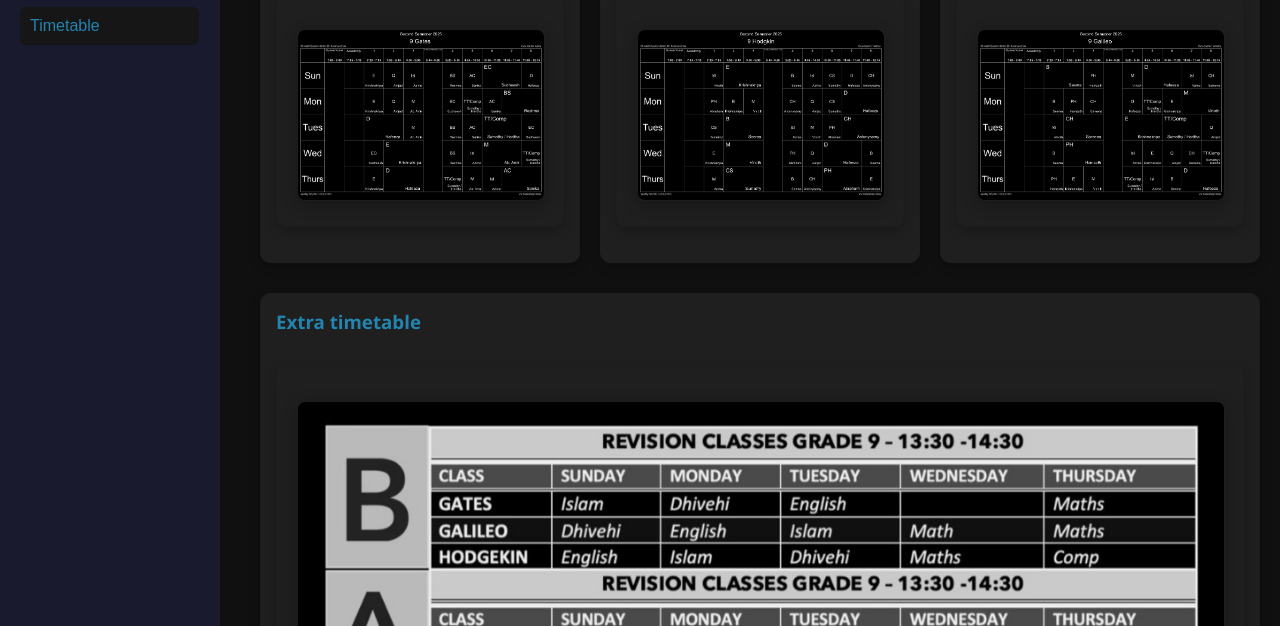
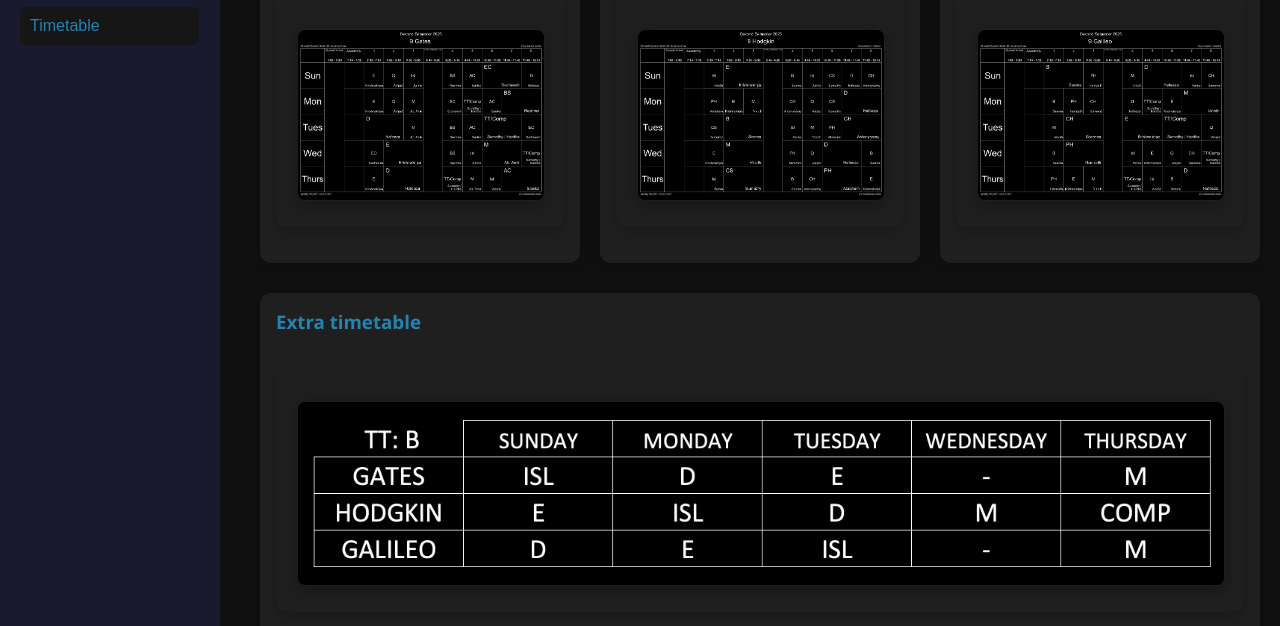
Before and after one commit to vixxerrz/hodgkin, a plain HTML site: page timetable.html in a window 1280 px wide. Shown: the part 174-800 px from the top of the page. Drawn offline with Linux system fonts and the light colour scheme.

Commit message:
extra tt update

```diff
--- a/timetable.html
+++ b/timetable.html
@@ -304,10 +304,10 @@
     <div class="timetable-card" style="margin-top: 30px;">
       <h3>Extra timetable</h3>
       <div class="timetable-container">
-        <img src="extra_tt.jpg" alt="Extra Timetable" class="timetable-image" onclick="openModal(this)">
+        <img src="extratt.png" alt="Extra Timetable" class="timetable-image" onclick="openModal(this)">
 
         <div id="no-timetable-message-extra" class="error-message">
-          <p>Timetable image not found. Please contact vix to ensure <b>extra_tt.jpg</b> is in the same folder.</p>
+          <p>Timetable image not found. Please contact vix to ensure <b>extratt.png</b> is in the same folder.</p>
         </div>
       </div>
     </div>
```
Also changed, not shown: extra_tt.jpg (deleted), extratt.png (added), extratta.png (added), skibidiuntittest.png (deleted), 1 other file.
